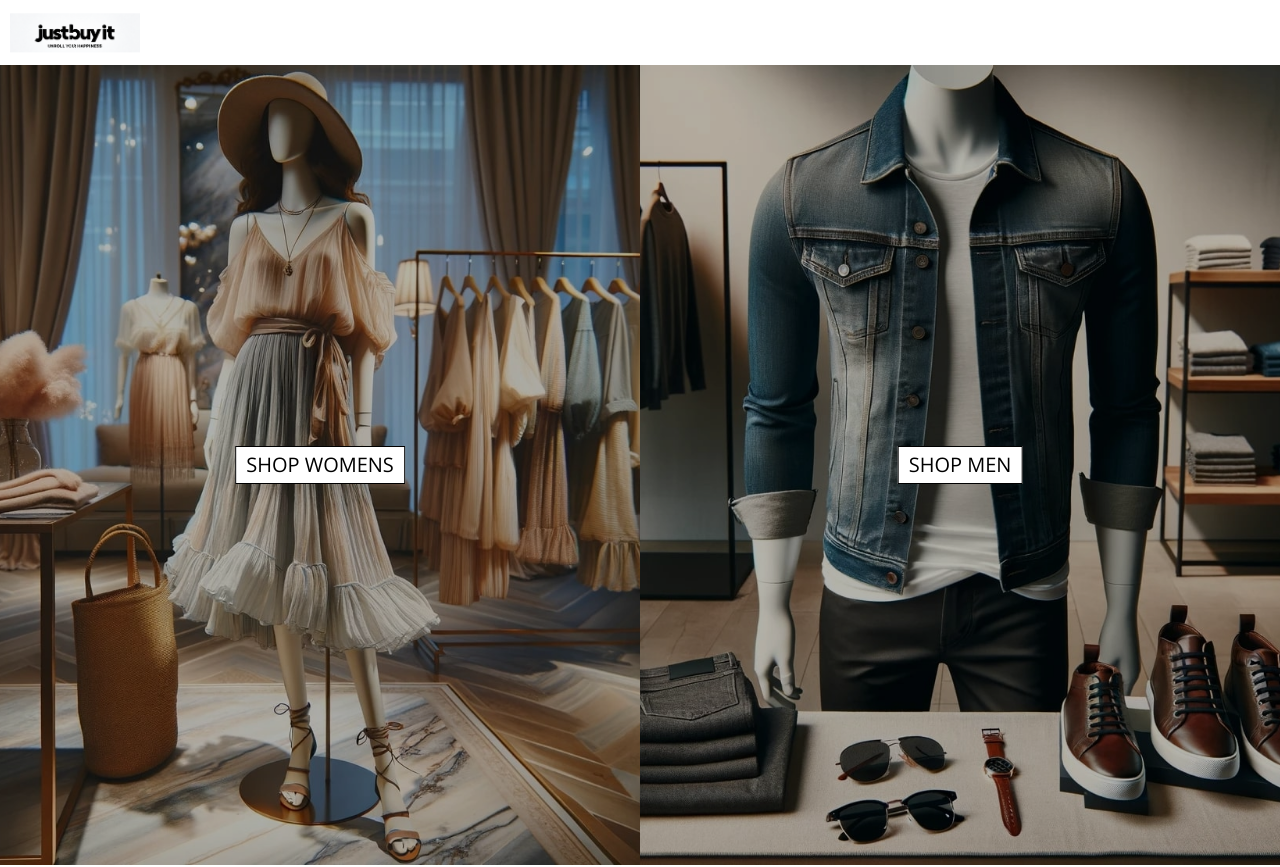
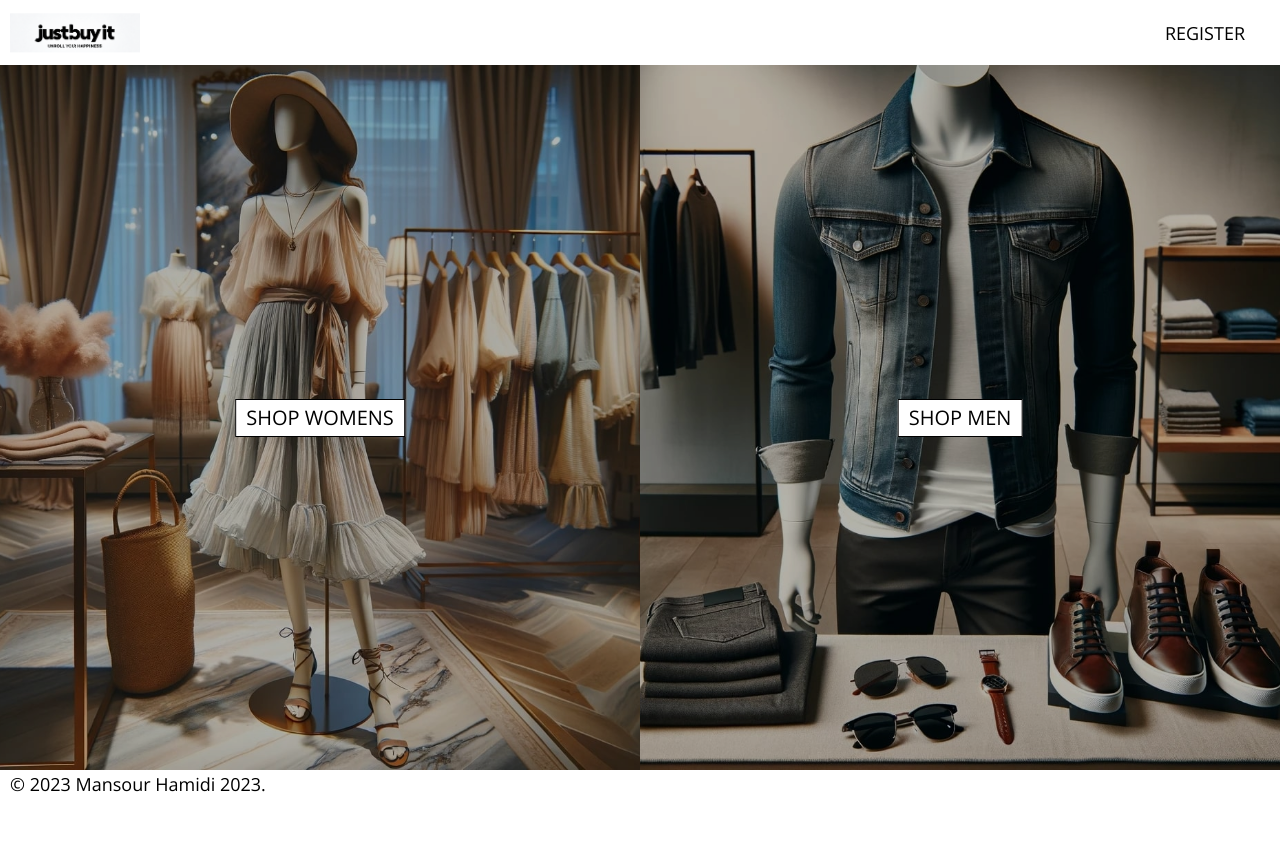
Before and after one commit to MansourHamidi94/eCommerce, a React (Create React App) app: page / in a window 1280 px wide. After the commit the page ends 800 px from the top, so only its background shows below. Built offline with nearby package versions, Linux system fonts and the light colour scheme.

Commit message:
react router dom / Custom layoouts / footer component

```diff
--- a/src/App.js
+++ b/src/App.js
@@ -6,7 +6,7 @@
 import HomePageLayout from "./layouts/HomePageLayout";
 
 // pages
-import Homepage from './pages/homePage'
+import Homepage from './pages/Homepage'
 import Registration from "./pages/Registration";
 import './default.scss';
 
--- /dev/null
+++ b/src/components/Footer/index.js
@@ -0,0 +1,15 @@
+import React from 'react';
+
+import './styles.scss';
+
+const Footer = props => {
+    return (
+        <footer className='footer'>
+            <div className='wrap'>
+            © 2023 Mansour Hamidi 2023.
+            </div>
+        </footer>
+    );
+}
+
+export default Footer;
--- /dev/null
+++ b/src/components/Footer/styles.scss
@@ -0,0 +1,7 @@
+.footer {
+    .wrap {
+        max-width: 1450px;
+        padding: 5px 10px;
+        margin: 0;
+    }
+}
--- a/src/components/Header/index.js
+++ b/src/components/Header/index.js
@@ -1,6 +1,8 @@
 import React from "react";
 import './styles.scss';
-import Logo from './../../images/logo5.png'
+import { Link } from 'react-router-dom';
+
+import Logo from './../../images/logo5.png';
 
 
 
@@ -10,12 +12,20 @@
         <header className="header">
             <div className="wrap">
                 <div className="logo">
-                <img src = {Logo} alt="eCommerce Logo"/>
-
+                    <Link to="/">
+                    <img src={Logo} alt="eCommerce Logo" />
+                    </Link>
+                </div>
+                <div className="callToActions">
+                    <ul>
+                        <li>
+                            <Link to ="/registration">
+                            Register
+                            </Link>
+                        </li>
+                    </ul>
                 </div>
             </div>
-
-
         </header>
     );
 }
--- a/src/components/Header/styles.scss
+++ b/src/components/Header/styles.scss
@@ -23,5 +23,30 @@
                 margin: 0;
             }
         }
+
+        .callToActions {
+            position: absolute;
+            top: 50%; right: 35px;
+            -webkit-transform: translateY(-50%);
+            -moz-transform: translateY(-50%);
+            transform: translateY(-50%);
+
+            ul,li {
+                margin: 0;
+                padding: 0;
+            }
+            li {
+                list-style-type: none;
+
+                a {
+                    font-size: 1.8 rem;
+                    line-height: 1;
+                    color: black;
+                    text-decoration: none;
+                    text-transform: uppercase;
+                }
+            }
+
+        }
     }
 }
--- a/src/layouts/HomePageLayout.js
+++ b/src/layouts/HomePageLayout.js
@@ -1,6 +1,6 @@
 import React from "react";
 import Header from './../components/Header';
-
+import Footer from "../components/Footer";
 
 
 const HomePageLayout = props => {
@@ -8,6 +8,7 @@
         <div className="fullHeight">
             <Header />
             {props.children}
+            <Footer />
         </div>
     );
 };
--- a/src/layouts/MainLayout.js
+++ b/src/layouts/MainLayout.js
@@ -1,6 +1,6 @@
 import React from "react";
 import Header from './../components/Header';
-
+import Footer from "../components/Footer";
 
 
 const MainLayout = props => {
@@ -9,6 +9,7 @@
             <Header />
             <div className="main">
             {props.children}
+            <Footer />
             </div>
         </div>
     );
--- a/src/pages/homePage/index.js
+++ b/src/pages/homePage/index.js
@@ -1,5 +1,5 @@
 import React from "react";
-import Directory from './../../components/Directory';
+import Directory from '../../components/Directory';
 import './styles.scss';
 
 const Homepage = props => {
--- a/src/pages/homePage/styles.scss
+++ b/src/pages/homePage/styles.scss
@@ -1,3 +1,3 @@
 .homepage {
-    height: 100%;
+    height: calc(100% - 6.5rem - 3rem);
 }
```
